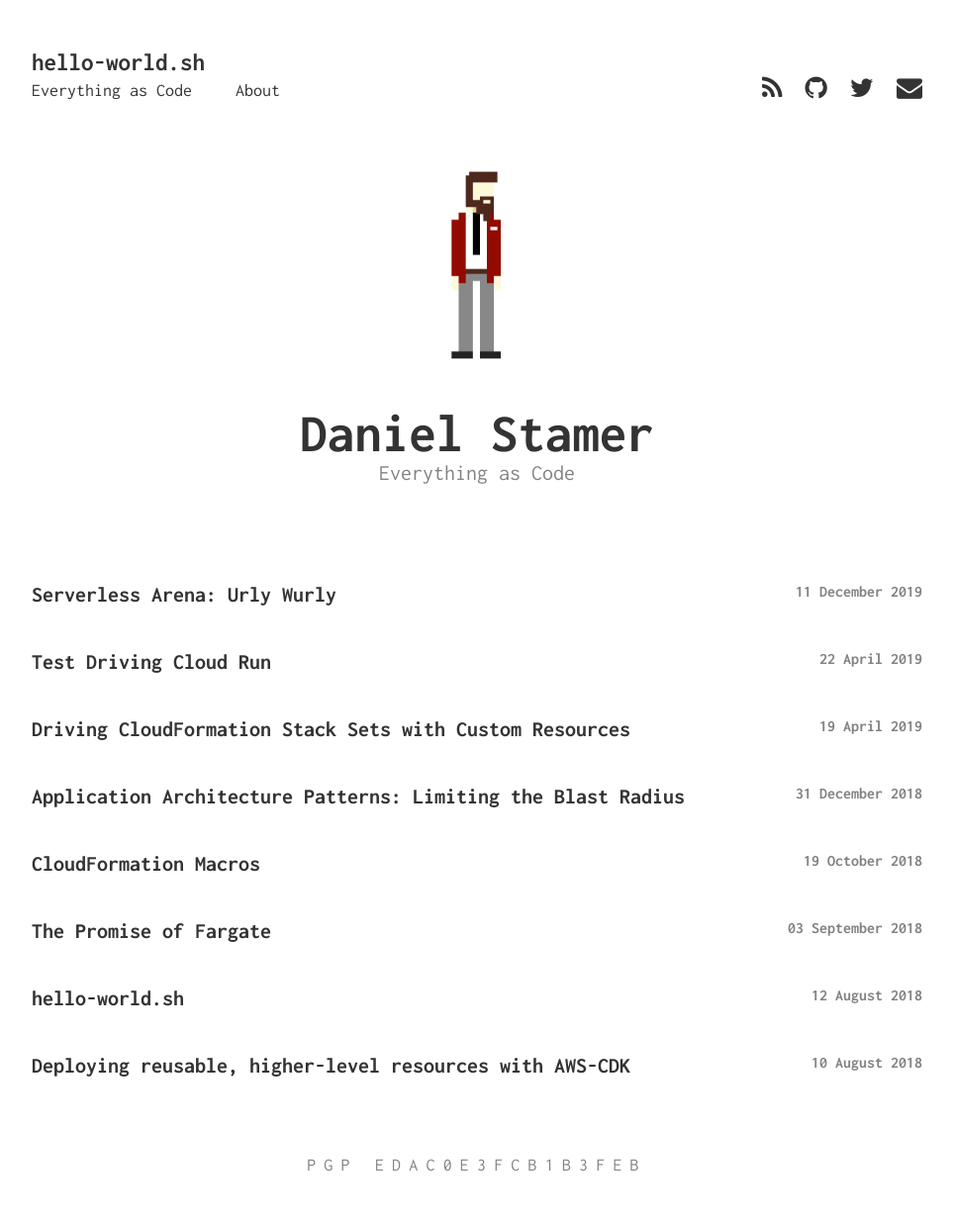
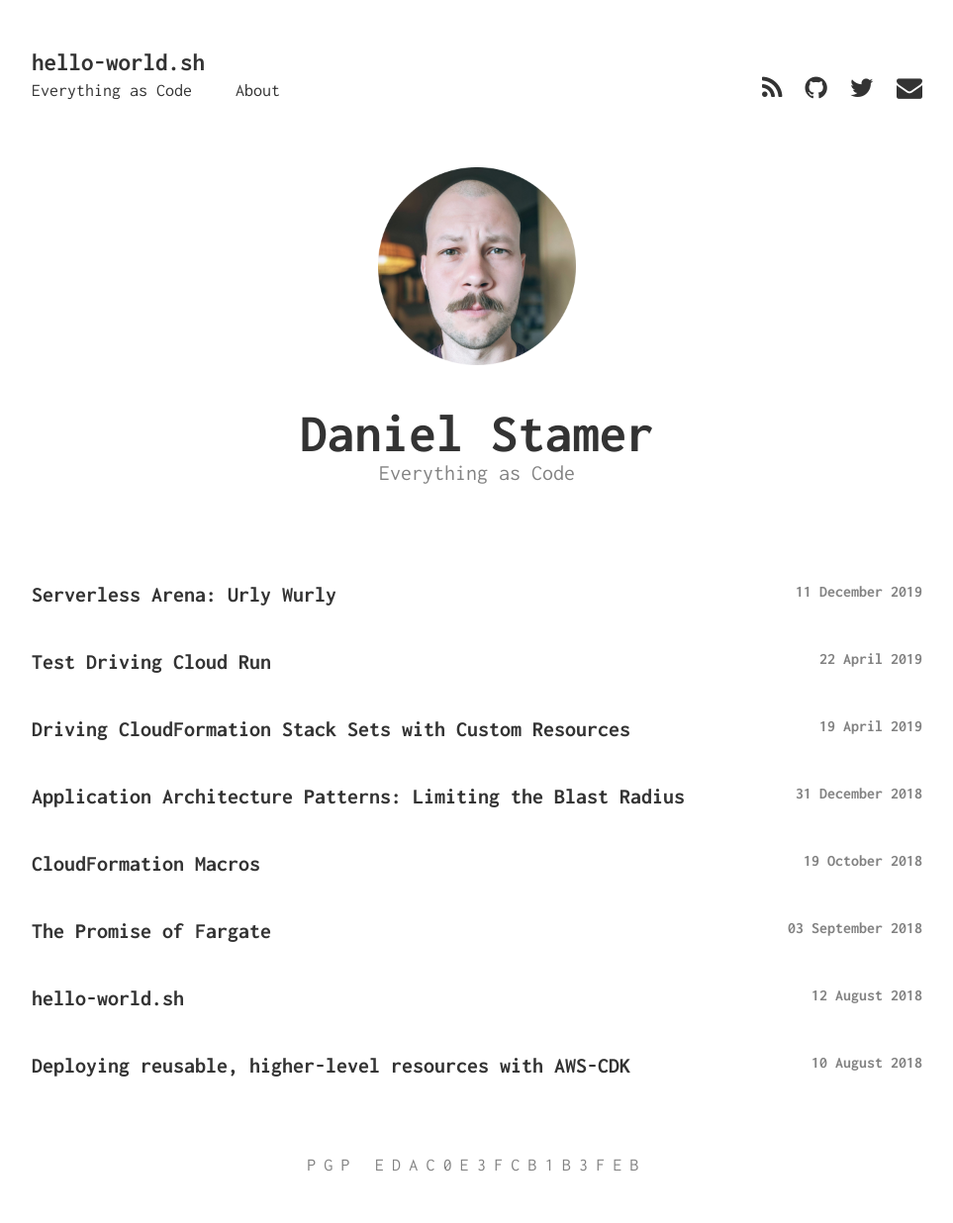
Before and after one commit to helloworlddan/hello-world.sh, a Jekyll site: the page built from site/index.html, in a window 1280 px wide. Shown: the whole page at 99% size, without its empty margins (158-1121 px from the left). Built offline with Jekyll 4.4.1, drawn with Linux system fonts in a browser that asks for light colours.

Commit message:
change avatar
Signed-off-by: Daniel Stamer <dan@hello-world.sh>

```diff
--- a/site/_includes/page/title.html
+++ b/site/_includes/page/title.html
@@ -1,5 +1,5 @@
 <h1 class="page-title">
-    <img src="/assets/images/avatar.png" style="background-color: transparent" height="200px"></img>
+    <img src="/assets/images/avatar-c.png" style="background-color: transparent" height="200px"></img>
     <div class="page-title__text">{{ page.title }}</div>
     <div class="page-title__subtitle">{{ page.subtitle }}</div>
 </h1>
```
Also changed, not shown: site/assets/images/avatar-c.png (added), site/assets/images/avatar.png, 1 other file.
